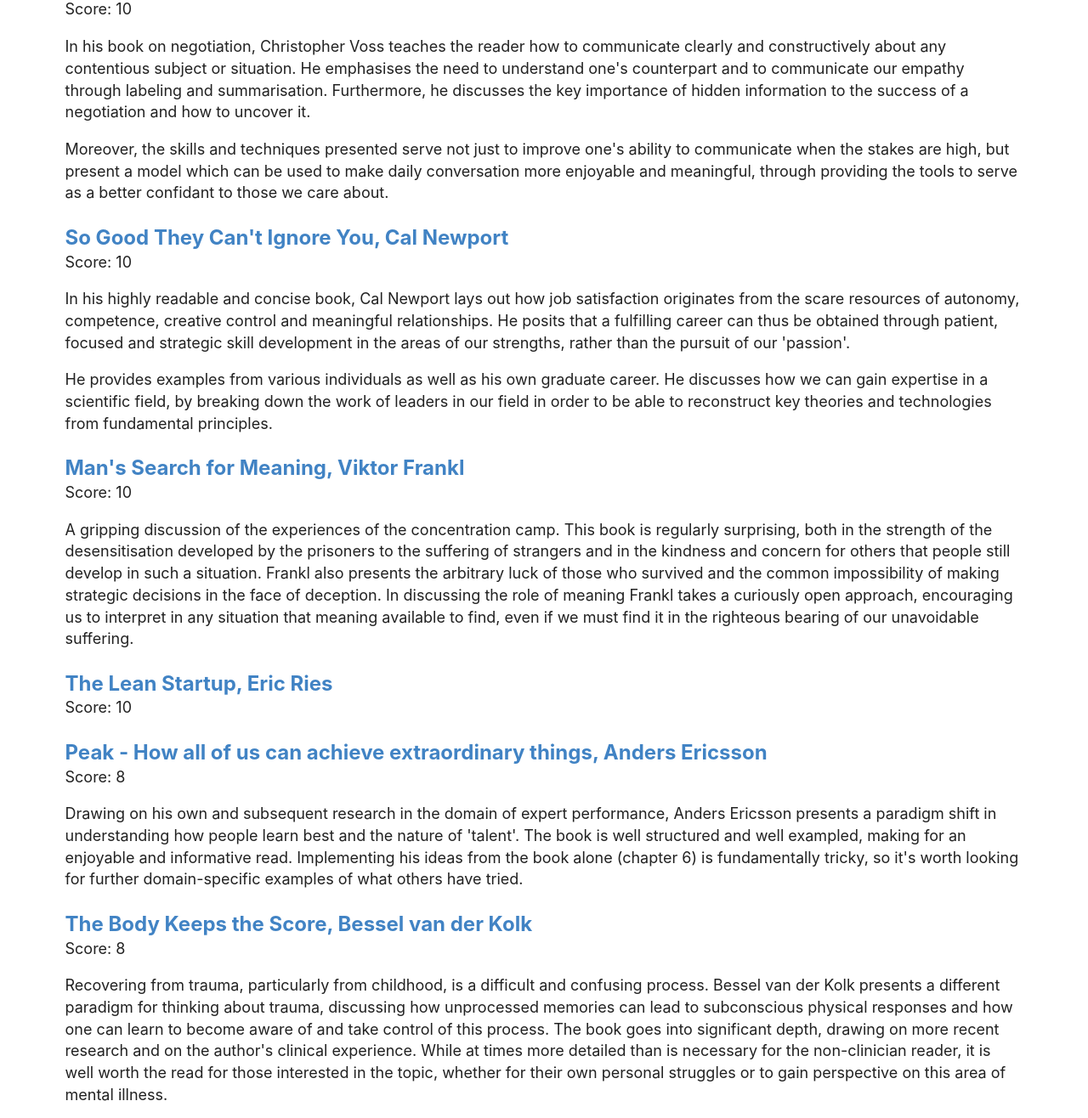
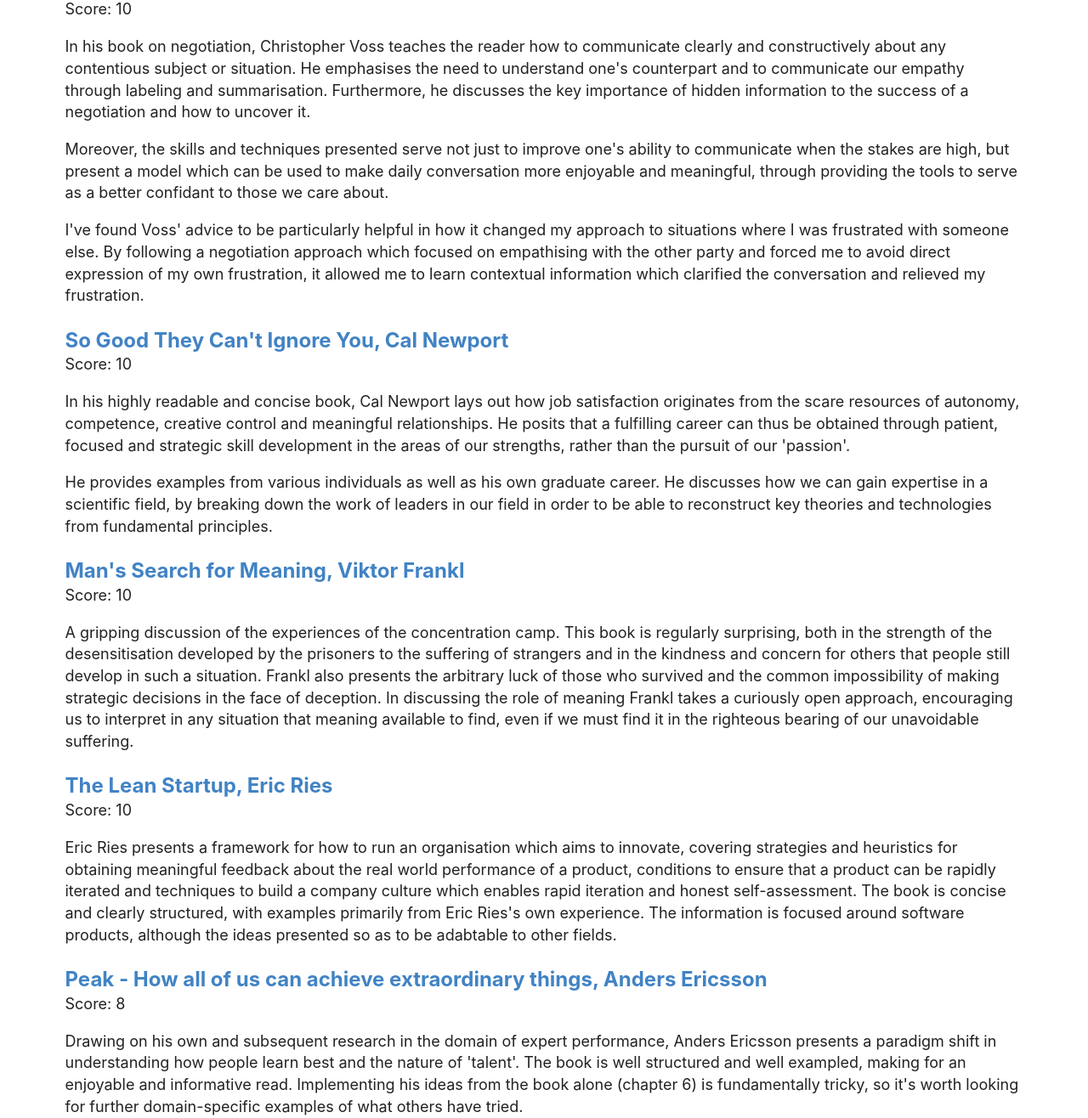
Before and after one commit to TheMuonNeutrino/TheMuonNeutrino.github.io, a Jekyll site: the page built from book-notes/index.html, in a window 1280 px wide and 1400 px high, scrolled down 498 px, cut to the strip 0-1316 px from the top of the window. Shown: the whole strip at 85% size. Built offline with Jekyll 4.4.1, drawn with Linux system fonts in a browser that asks for light colours.

Commit message:
update notes summaries

```diff
--- a/book-notes/_posts/2021-9-26-Never-Split-the-Difference_Christopher-Voss.html
+++ b/book-notes/_posts/2021-9-26-Never-Split-the-Difference_Christopher-Voss.html
@@ -8,6 +8,8 @@
 <p>In his book on negotiation, Christopher Voss teaches the reader how to communicate clearly and constructively about any contentious subject or situation. He emphasises the need to understand one's counterpart and to communicate our empathy through labeling and summarisation. Furthermore, he discusses the key importance of hidden information to the success of a negotiation and how to uncover it.
 </p>
 <p>Moreover, the skills and techniques presented serve not just to improve one's ability to communicate when the stakes are high, but present a model which can be used to make daily conversation more enjoyable and meaningful, through providing the tools to serve as a better confidant to those we care about.
+</p>
+<p>I've found Voss' advice to be particularly helpful in how it changed my approach to situations where I was frustrated with someone else. By following a negotiation approach which focused on empathising with the other party and forced me to avoid direct expression of my own frustration, it allowed me to learn contextual information which clarified the conversation and relieved my frustration.
 </p>
 <!-- more --><p><h2> Summary takeaways
 </h2></p>
--- a/book-notes/_posts/2022-2-22-The-Lean-Startup_Eric-Ries.html
+++ b/book-notes/_posts/2022-2-22-The-Lean-Startup_Eric-Ries.html
@@ -5,7 +5,8 @@
 layout: booknote
 excerpt_separator: <!-- more -->
 ---
-
+<p>Eric Ries presents a framework for how to run an organisation which aims to innovate, covering strategies and heuristics for obtaining meaningful feedback about the real world performance of a product, conditions to ensure that a product can be rapidly iterated and techniques to build a company culture which enables rapid iteration and honest self-assessment. The book is concise and clearly structured, with examples primarily from Eric Ries's own experience. The information is focused around software products, although the ideas presented so as to be adabtable to other fields.
+</p>
 <!-- more --><p><h2> Summary Takeaways
 </h2></p>
 <p><span class="highlight">A startup is <b>any organisation aiming to achieve rapid iteration amongst conditions of high uncertainty.</b></span>
```
Also changed, not shown: pyProcessing/bookNotesRaw/Never Split the Difference, Christopher Voss.md (+1 -0 lines), pyProcessing/bookNotesRaw/The Lean Startup, Eric Ries.md (+1 -1 lines).
